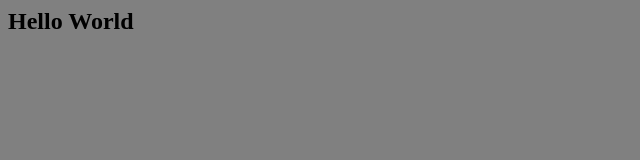
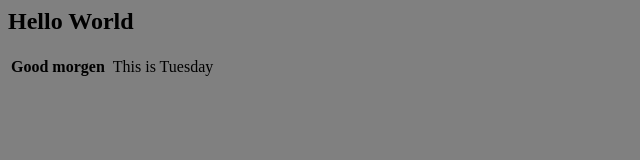
Before and after one commit to alexdk80/myGit, a plain HTML site: page index.html in a window 1280 px wide. Shown: the whole page, without its empty margins (0-640 px from the left). Drawn offline with Linux system fonts and the light colour scheme.

Commit message:
Changes in index.html

```diff
--- a/index.html
+++ b/index.html
@@ -4,5 +4,13 @@
 </head>
 <body>
 <h2>Hello World</h2>
+<div>
+ <table>
+	<tr>
+		<th>Good morgen<th>
+		<td>This is Tuesday<td>
+	</tr>
+ </table>
+</div>
 </body>
 </html>
```
